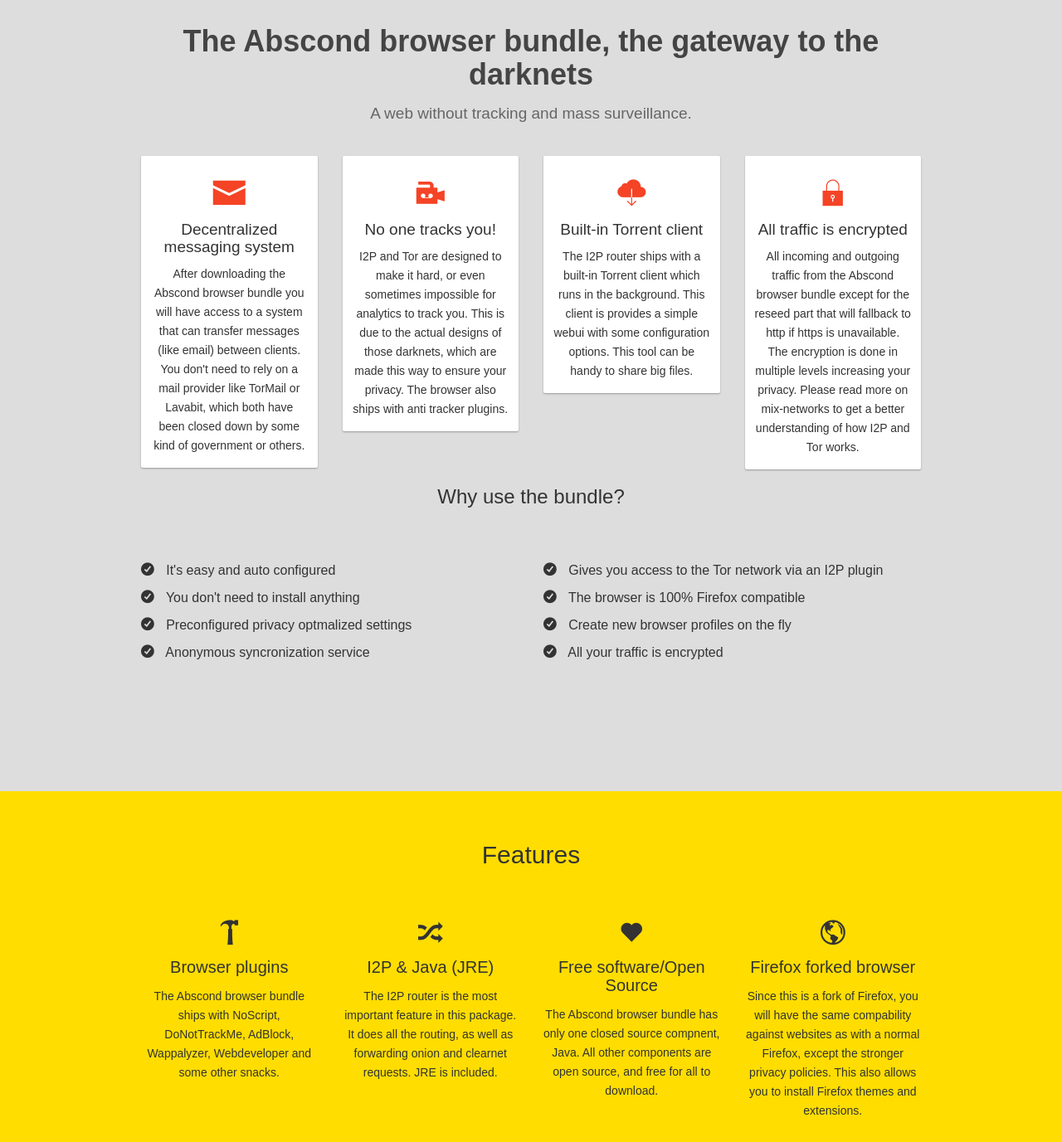
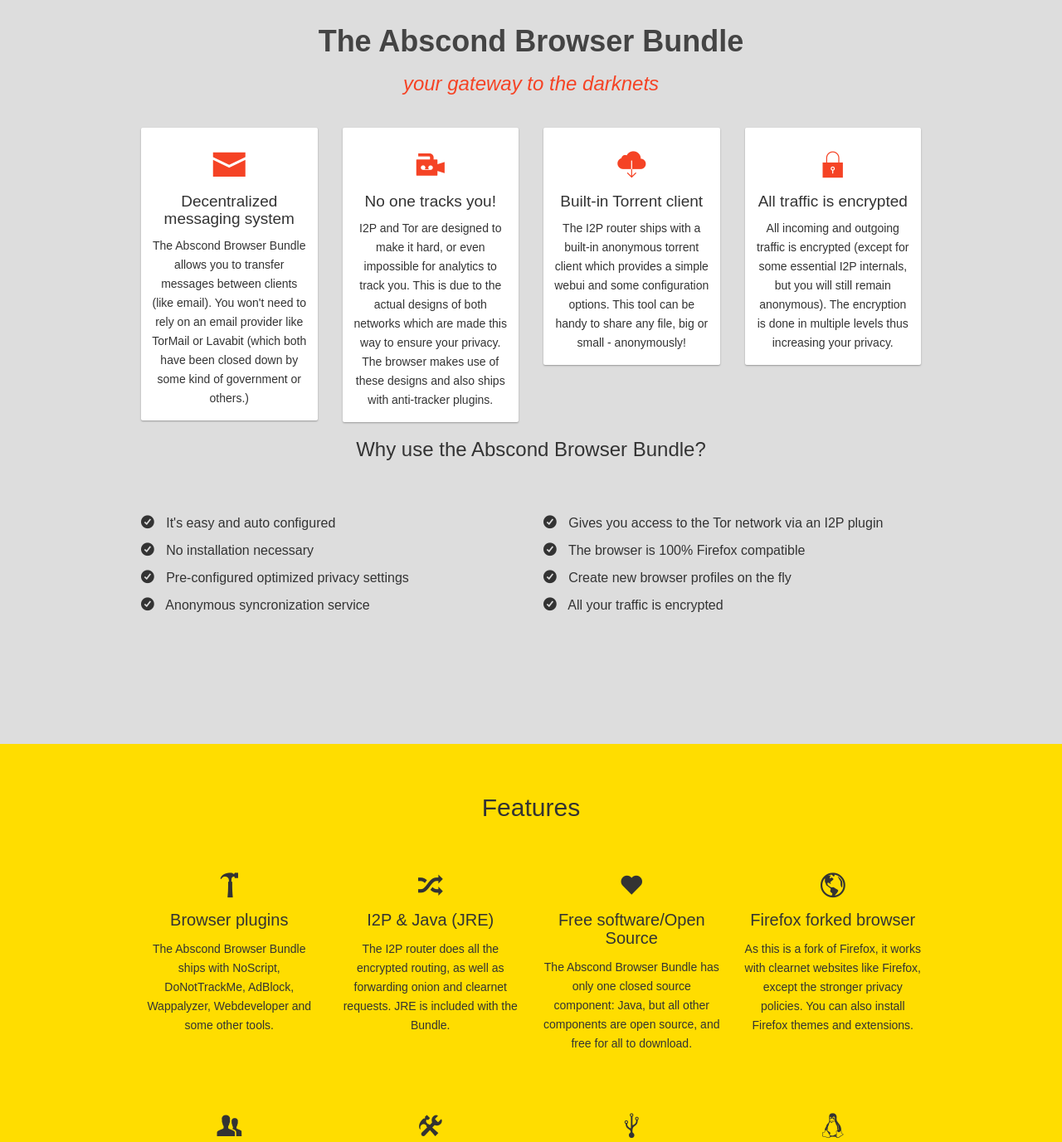
Before and after one commit to PrivacySolutions/abscond-webpage, a plain HTML site: page dev/index.html in a window 1280 px wide. Shown: the part 620-1997 px from the top of the page at 83% size. Drawn offline with Linux system fonts and the light colour scheme; files whose address does not match are found by name; a web font is replaced by a local one.

Commit message:
First commit. Mostly english, some design.

```diff
--- a/dev/index.html
+++ b/dev/index.html
@@ -57,23 +57,23 @@
                     <div class="container text-center">
                         <ul class="slides">
                             <li>
-                                <h1 class="slider-heading">Welcome to the Abscond browser bundle!</h1>
-                                <p class="slider-desc">The Abscond browser bundle is a package with all you need to connect to I2P and let you use the most common features.</p>
+                                <h1 class="slider-heading">The Abscond Browser Bundle</h1>
+				<p class="slider-desc">The Abscond Browser Bundle is an all-in-one package that connects you to I2P and common I2P services. Abscond and I2P brings you a web without tracking and mass surveillance.</p>
                                 <a href="#download" class="btn btn-lg btn-white">Download Now</a>
                             </li>
                             <li>
                                 <h1 class="slider-heading">Built on Firefox/TorBrowser</h1>
-                                <p class="slider-desc">We used the latest technologies and security/privacy patches to make the best browser bundle for people that value privacy.</p>
+                                <p class="slider-desc">We use the latest security/privacy patches to create a secure, anonymous I2P enabled web browser.</p>
                                 <a href="#features" class="btn btn-lg btn-white">Learn More</a>
                             </li>
                             <li>
                                 <h1 class="slider-heading">Unique bundle features</h1>
-                                <p class="slider-desc">The Abscond browser bundle ships with the I2P client, and include features like built-in torrent client and a anonymous decentralized messaging system.</p>
+                                <p class="slider-desc">The Abscond Browser Bundle ships with an I2P client, a built-in anonymous torrent client, and a anonymous decentralized messaging system.</p>
                                 <a href="#intro" class="btn btn-lg btn-white">take a tour</a>
                             </li>
                             <li>
-                                <h1 class="slider-heading">Portable &amp; Universal</h1>
-                                <p class="slider-desc">The Abscond browser bundle is available for Windows, Linux and Mac OS X. The bundle does not require an install either, so you can carry a copy with you on a USB Stick for example.</p>
+                                <h1 class="slider-heading">Universal &amp; Portable</h1>
+                                <p class="slider-desc">The Abscond Browser Bundle is available for Windows, Linux, and Mac OS X. The bundle does not require installation; this means you can carry a copy on a small USB key.</p>
                                 <a href="#features" class="btn btn-lg btn-white">take a tour</a>
                             </li>
                         </ul>
@@ -88,15 +88,15 @@
             <div class="container">
                 <div class="row">
                     <div class="col-md-12 text-center margin-btm40">
-                        <h1>The Abscond browser bundle, the gateway to the darknets</h1>
-                        <h2 class="subtitle">A web without tracking and mass surveillance.</h2>
+			<h1>The Abscond Browser Bundle</h1>
+			<h2 class="subtitle"><i style="font-size: 24px; color: #f54325;">your gateway to the darknets</i></h2>
                     </div>
                     <div class="col-md-3 margin-btm20">
                         <div class="services-box">
                             <i class="ion-android-mail"></i>
                             <h3>Decentralized messaging system</h3>
                             <p>
-                                After downloading the Abscond browser bundle you will have access to a system  that can transfer messages (like email) between clients. You don't need to rely on a mail provider like TorMail or Lavabit, which both have been closed down by some kind of government or others.
+                                The Abscond Browser Bundle allows you to transfer messages between clients (like email). You won't need to rely on an email provider like TorMail or Lavabit (which both have been closed down by some kind of government or others.)
                             </p>
                         </div>
                     </div>
@@ -105,7 +105,7 @@
                             <i class="ion-videocamera"></i>
                             <h3>No one tracks you!</h3>
                             <p>
-                                I2P and Tor are designed to make it hard, or even sometimes impossible for analytics to track you. This is due to the actual designs of those darknets, which are made this way to ensure your privacy. The browser also ships with anti tracker plugins.
+                                I2P and Tor are designed to make it hard, or even impossible for analytics to track you. This is due to the actual designs of both networks which are made this way to ensure your privacy. The browser makes use of these designs and also ships with anti-tracker plugins.
                             </p>
                         </div>
                     </div>
@@ -114,7 +114,7 @@
                             <i class="ion-ios7-cloud-download"></i>
                             <h3>Built-in Torrent client</h3>
                             <p>
-                                The I2P router ships with a built-in Torrent client which runs in the background.  This client is provides a simple webui with some configuration options. This tool can be handy to share big files.
+                                The I2P router ships with a built-in anonymous torrent client which provides a simple webui and some configuration options. This tool can be handy to share any file, big or small - anonymously!
                             </p>
                         </div>
                     </div>
@@ -123,25 +123,24 @@
                             <i class="ion-ios7-locked"></i>
                             <h3>All traffic is encrypted</h3>
                             <p>
-                                All incoming and outgoing traffic from the Abscond browser bundle except for the reseed part that will fallback to http if https is unavailable. The encryption is done in multiple levels increasing your privacy. Please read more on mix-networks to get a better understanding of how I2P and Tor works.
+                                All incoming and outgoing traffic is encrypted (except for some essential I2P internals, but you will still remain anonymous). The encryption is done in multiple levels thus increasing your privacy.
                             </p>
                         </div>
                     </div>
                 </div>
 
 
-
                 <div class="row">
                     <div class="col-md-12 text-center margin-btm40">
-                        <h3>Why use the bundle?</h3>
+		        <h3>Why use the Abscond Browser Bundle?</h3>
                     </div>
                 </div>
                 <div class="row">
                     <div class="col-sm-5 col-md-6">
                         <ul class="list-unstyled list-services">
                             <li><i class="ion-checkmark-circled"></i> It's easy and auto configured</li>
-                            <li><i class="ion-checkmark-circled"></i> You don't need to install anything</li>
-                            <li><i class="ion-checkmark-circled"></i> Preconfigured privacy optmalized settings</li>
+                            <li><i class="ion-checkmark-circled"></i> No installation necessary</li>
+                            <li><i class="ion-checkmark-circled"></i> Pre-configured optimized privacy settings</li>
                             <li><i class="ion-checkmark-circled"></i> Anonymous syncronization service</li>
                         </ul>
                     </div>
@@ -177,7 +176,7 @@
                                 <i class="ion-hammer"></i>
                                 <h3>Browser plugins</h3>
                                 <p>
-                                    The Abscond browser bundle ships with NoScript, DoNotTrackMe, AdBlock, Wappalyzer, Webdeveloper and some other snacks.
+                                    The Abscond Browser Bundle ships with NoScript, DoNotTrackMe, AdBlock, Wappalyzer, Webdeveloper and some other tools.
                                 </p>
                             </div>
                         </div>
@@ -186,7 +185,7 @@
                                 <i class="ion-shuffle"></i>
                                 <h3>I2P &amp; Java (JRE)</h3>
                                 <p>
-                                    The I2P router is the most important feature in this package. It does all the routing, as well as forwarding onion and clearnet requests. JRE is included.
+                                    The I2P router does all the encrypted routing, as well as forwarding onion and clearnet requests. JRE is included with the Bundle.
                                 </p>
                             </div>
                         </div>
@@ -195,7 +194,7 @@
                                 <i class="ion-ios7-heart"></i>
                                 <h3>Free software/Open Source</h3>
                                 <p>
-                                    The Abscond browser bundle has only one closed source compnent, Java. All other components are open source, and free for all to download.
+                                    The Abscond Browser Bundle has only one closed source component: Java, but all other components are open source, and free for all to download.
                                 </p>
                             </div>
                         </div>
@@ -204,7 +203,7 @@
                                 <i class="ion-android-earth"></i>
                                 <h3>Firefox forked browser</h3>
                                 <p>
-                                    Since this is a fork of Firefox, you will have the same compability against websites as with a normal Firefox, except the stronger privacy policies. This also allows you to install Firefox themes and extensions.
+                                    As this is a fork of Firefox, it works with clearnet websites like Firefox, except the stronger privacy policies. You can also install Firefox themes and extensions.
                                 </p>
                             </div>
                         </div>
@@ -214,9 +213,9 @@
                         <div class="col-md-3 margin-btm20">
                             <div class="services-box-2">
                                 <i class="ion-person-stalker"></i>
-                                <h3>Talk with people without listeners</h3>
+                                <h3>Talk without eavesdropping</h3>
                                 <p>
-                                    These days it's hard to get under the radar, almost everything you write on the public internet will be monitored by some kind of group or government. I2P and other similar networks might be the only place left on the internet where you can't easily get wiretapped.
+                                    Nearly everything you do on the public internet will be monitored by some group or government. I2P and other similar networks may be the only place left on the internet where you can't easily be wiretapped.
                                 </p>
                             </div>
                         </div>
@@ -225,7 +224,7 @@
                                 <i class="ion-settings"></i>
                                 <h3>Highly configurable</h3>
                                 <p>
-                                    Both the Abscond browser and I2P itself is highly configurable, you got settings on low levels that decide the internal workings of the application, and up to themes and colors options. However it's recommended to get known with the system before start customizing. Remeber customizing could leak your identity if you do something wrong.
+                                    Both the Abscond browser and I2P itself is highly configurable. It's recommended to become familiar with the system before you customize. Remeber: customizing could leak your identity if you do something wrong.
                                 </p>
                             </div>
                         </div>
@@ -234,7 +233,7 @@
                                 <i class="ion-usb"></i>
                                 <h3>Portable</h3>
                                 <p>
-                                    The Abscond browser bundle also handles to be in a dynamic environment, making it possible to for example have a USB stick containing your bundle, which you use on random computers you bypass.
+                                    The Abscond Browser Bundle is dynamic, making it possible to have a USB key containing the bundle which you could then use on any computer of your chosing.
                                 </p>
                             </div>
                         </div>
@@ -243,7 +242,7 @@
                                 <i class="ion-social-tux"></i>
                                 <h3>Universal software</h3>
                                 <p>
-                                    The Abscond browser bundle can currently run on Windows, Linux and Mac OS X. Probably BSD/Solaris and a few others too, but that isn't tested. Support for Android will be added.
+                                    The Abscond Browser Bundle currently runs on Windows, Linux and Mac OS X. BSD/Solaris and a few others OS's may work too, but they haven't been tested. Support for Android will be added.
                                 </p>
                             </div>
                         </div>
@@ -506,9 +505,9 @@
             <div class="container">
                 <div class="row">
                     <div class="col-md-4">
-                        <h3>The Abscond browser bundle</h3>
+                        <h3>The Abscond Browser Bundle</h3>
                         <p>
-                            The Abscond browser bundle was built for giving the average user a easy access to the darknet I2P.  The bundle includes a browser, torrent client,  a anonymous decentralized messaging client, java and I2P itself. You might have tried the Tor Browser bundle before, this is kind of the same just for I2P and Tor combinded. But our main focus is the I2P part of it. Tor access is enabled via an I2P plugin.
+                            The Abscond Browser Bundle was built for giving the average user easy access to I2P and Tor.  The bundle includes a browser, torrent client,  a anonymous decentralized messaging client, java, and I2P itself. If you have used the Tor Browser Bundle before, this is somewhat the same but for both I2P and Tor COMBINED! Our main focus enabling I2P access but Tor is enabled via an I2P plugin.
                         </p>
                     </div>
                     <div class="col-md-4">
@@ -554,7 +553,7 @@
         </section><!--footer option 2 end here-->
         <section id="footer-copyright">
             <div class="container text-center">
-              <span>&copy; Copyright 2014. All right reserved theme by Meeh, sigterm.no</span>
+              <span>&copy; Copyright 2014. All right reserved. Theme by Meeh, sigterm.no. Contributors: ihave2p.i2p, et al.</span>
             </div>
         </section><!--footer copyright-->
 
```
